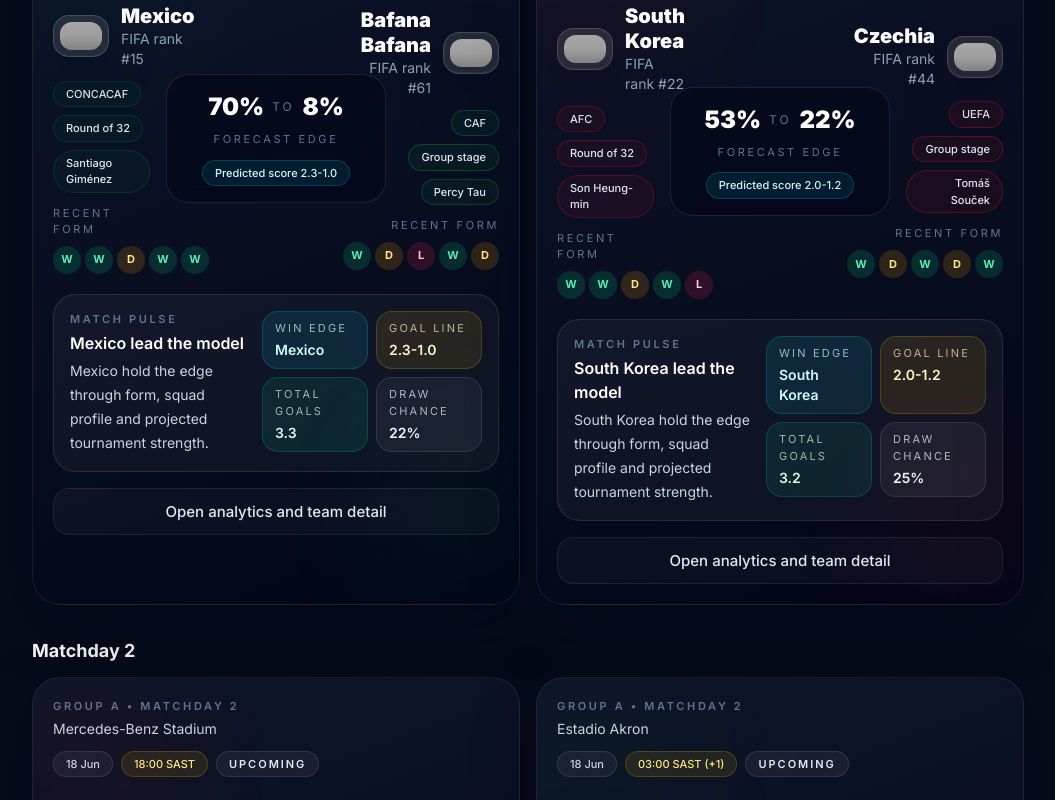
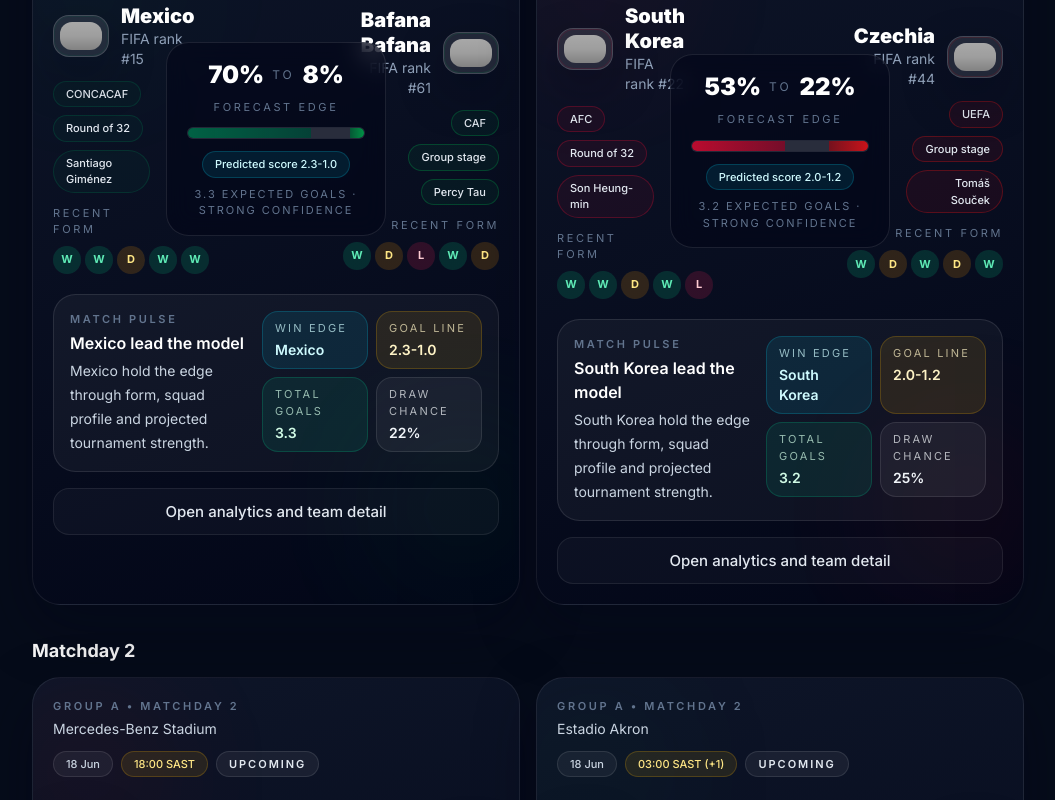
Before and after one commit to elixa-admin/fifa-2026-dashboard, a Next.js app: page /groups/A in a window 1280 px wide. Shown: the part 1380-2180 px from the top of the page, without its empty margins (112-1167 px from the left). Built offline with nearby package versions, Linux system fonts and the light colour scheme; grey boxes are pictures that could not be loaded.

Commit message:
feat: polish live intel and prediction meters

```diff
--- a/components/LiveIntelStrip.tsx
+++ b/components/LiveIntelStrip.tsx
@@ -2,6 +2,7 @@
 import { useEffect, useState } from "react";
 import { fetchLiveFeed } from "@/lib/live/client";
 import type { LiveFeedPayload } from "@/lib/live/feed";
+import TeamFlag from "./TeamFlag";
 
 const FALLBACK: LiveFeedPayload = {
   source: "mock",
@@ -85,12 +86,41 @@
               <p className="text-[11px] font-semibold uppercase tracking-[0.2em] text-slate-500">{item.kickoffLabel}</p>
               <span className={`rounded-full px-2.5 py-1 text-[11px] font-medium ${toneClass(item.momentum)}`}>{item.momentum}</span>
             </div>
-            <p className="mt-2 text-sm font-semibold text-white">
-              {item.homeTeam} vs {item.awayTeam}
-            </p>
-            <p className="mt-1 text-lg font-black text-amber-300">{item.score}</p>
-            <p className="mt-1 text-sm leading-6 text-slate-400">{item.fact}</p>
-            <p className="mt-3 text-xs uppercase tracking-[0.18em] text-slate-500">{item.edge}</p>
+            <div className="mt-3 flex items-start justify-between gap-3">
+              <TeamFlag code={item.homeTeam} size="sm" variant="card" />
+              <div className="min-w-0 flex-1 text-center">
+                <p className="truncate text-sm font-semibold text-white">
+                  {item.homeTeam} vs {item.awayTeam}
+                </p>
+                <p className="mt-1 text-lg font-black text-amber-300">{item.score}</p>
+              </div>
+              <TeamFlag code={item.awayTeam} size="sm" variant="card" />
+            </div>
+
+            <div className="mt-3 overflow-hidden rounded-full border border-white/10 bg-white/[0.03]">
+              <div className="flex h-2.5">
+                <div className="flex items-center justify-end px-2 text-[10px] font-semibold text-white" style={{ width: `${item.homeChance}%`, background: `linear-gradient(90deg, rgba(16,185,129,0.95), rgba(16,185,129,0.55))` }}>
+                  {item.homeChance}%
+                </div>
+                <div className="flex items-center justify-center px-2 text-[10px] font-semibold text-slate-100" style={{ width: `${item.drawChance}%`, background: `rgba(148,163,184,0.22)` }}>
+                  {item.drawChance}%
+                </div>
+                <div className="flex items-center justify-start px-2 text-[10px] font-semibold text-white" style={{ width: `${item.awayChance}%`, background: `linear-gradient(90deg, rgba(244,63,94,0.55), rgba(244,63,94,0.95))` }}>
+                  {item.awayChance}%
+                </div>
+              </div>
+            </div>
+
+            <div className="mt-3 flex flex-wrap gap-2 text-[11px]">
+              <span className="rounded-full border border-cyan-400/20 bg-cyan-400/10 px-2.5 py-1 font-medium text-cyan-100">
+                Goal line {item.goalLine}
+              </span>
+              <span className="rounded-full border border-white/10 bg-white/[0.04] px-2.5 py-1 font-medium text-slate-200">
+                {item.edge}
+              </span>
+            </div>
+
+            <p className="mt-3 text-sm leading-6 text-slate-400">{item.fact}</p>
           </article>
         ))}
       </div>
--- a/components/MatchCard.tsx
+++ b/components/MatchCard.tsx
@@ -99,8 +99,30 @@
             <p className="mt-2 text-[11px] uppercase tracking-[0.24em] text-slate-500">
               {liveMatch.status === "upcoming" ? "Forecast edge" : "Match state"}
             </p>
+            <div className="mt-3 w-full overflow-hidden rounded-full border border-white/10 bg-white/[0.03]">
+              <div className="flex h-2.5">
+                <div
+                  className="h-full"
+                  style={{
+                    width: `${insight.home}%`,
+                    background: `linear-gradient(90deg, ${home.color}ee, ${home.color}90)`,
+                  }}
+                />
+                <div className="h-full bg-white/12" style={{ width: `${insight.draw}%` }} />
+                <div
+                  className="h-full"
+                  style={{
+                    width: `${insight.away}%`,
+                    background: `linear-gradient(90deg, ${away.color}85, ${away.color}ee)`,
+                  }}
+                />
+              </div>
+            </div>
             <p className="mt-3 max-w-full rounded-full border border-cyan-400/20 bg-cyan-400/10 px-3 py-1 text-[11px] font-medium text-cyan-100">
               Predicted score {predictedScore}
+            </p>
+            <p className="mt-2 text-[11px] uppercase tracking-[0.18em] text-slate-500">
+              {insight.totalGoals.toFixed(1)} expected goals · {insight.intensity} confidence
             </p>
           </div>
 
--- a/lib/live/feed.ts
+++ b/lib/live/feed.ts
@@ -1,6 +1,6 @@
 import { GROUP_FIXTURES } from "@/lib/data/fixtures";
 import { TEAM_EXTRAS } from "@/lib/data/teamExtras";
-import { getTeam } from "@/lib/data/teams";
+import { getMatchInsight, getTeam } from "@/lib/data/teams";
 
 export type LiveEventType =
   | "match_started"
@@ -42,6 +42,10 @@
   score: string;
   edge: string;
   momentum: "home" | "balanced" | "away";
+  homeChance: number;
+  drawChance: number;
+  awayChance: number;
+  goalLine: string;
   fact: string;
 }
 
@@ -73,6 +77,7 @@
   return GROUP_FIXTURES.slice(0, 8).map((match) => {
     const home = getTeam(match.homeTeam);
     const away = getTeam(match.awayTeam);
+    const insight = getMatchInsight(home.code, away.code);
     const homeForm = TEAM_EXTRAS[home.code]?.recentForm?.filter((value) => value === "W").length ?? 0;
     const awayForm = TEAM_EXTRAS[away.code]?.recentForm?.filter((value) => value === "W").length ?? 0;
     const momentum = homeForm > awayForm ? "home" : awayForm > homeForm ? "away" : "balanced";
@@ -89,6 +94,10 @@
       score,
       edge,
       momentum,
+      homeChance: insight.home,
+      drawChance: insight.draw,
+      awayChance: insight.away,
+      goalLine: `${insight.homeGoals.toFixed(1)}-${insight.awayGoals.toFixed(1)}`,
       fact:
         match.status === "finished"
           ? `${home.shortName} and ${away.shortName} are now reflected in the standings.`
```
